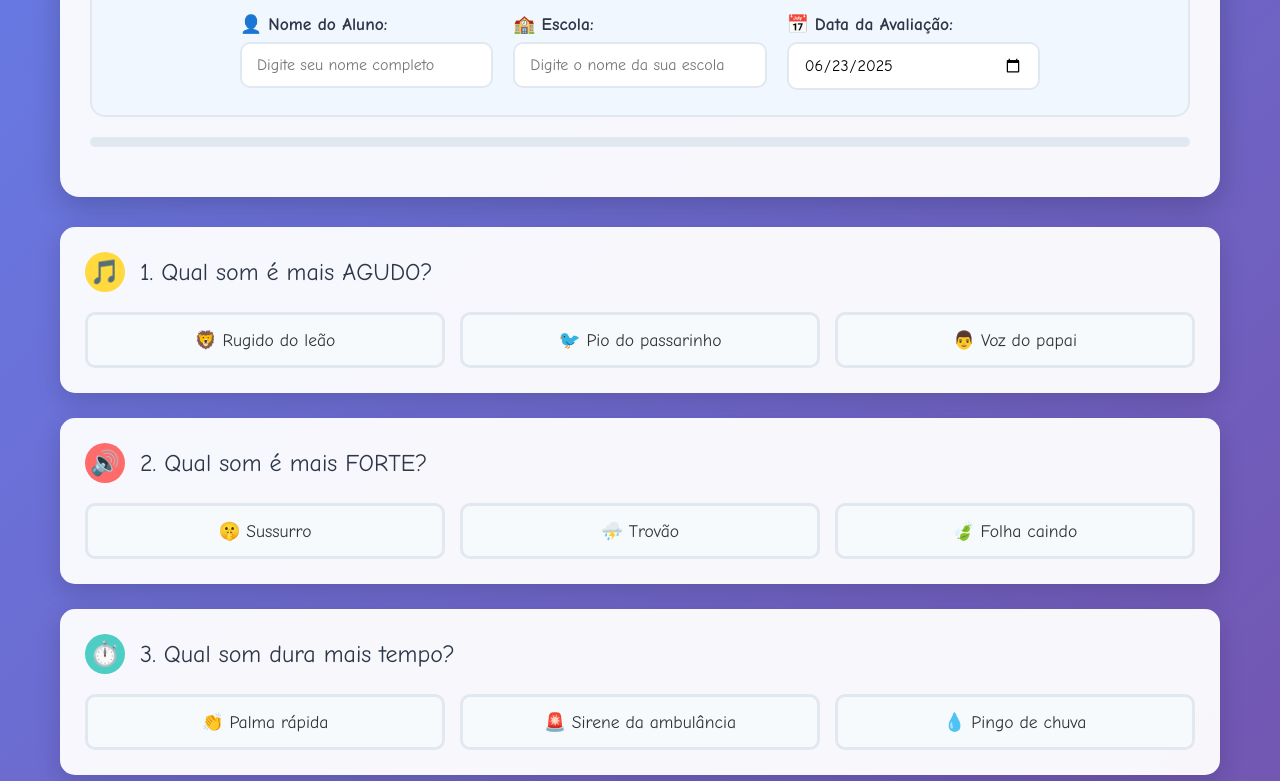
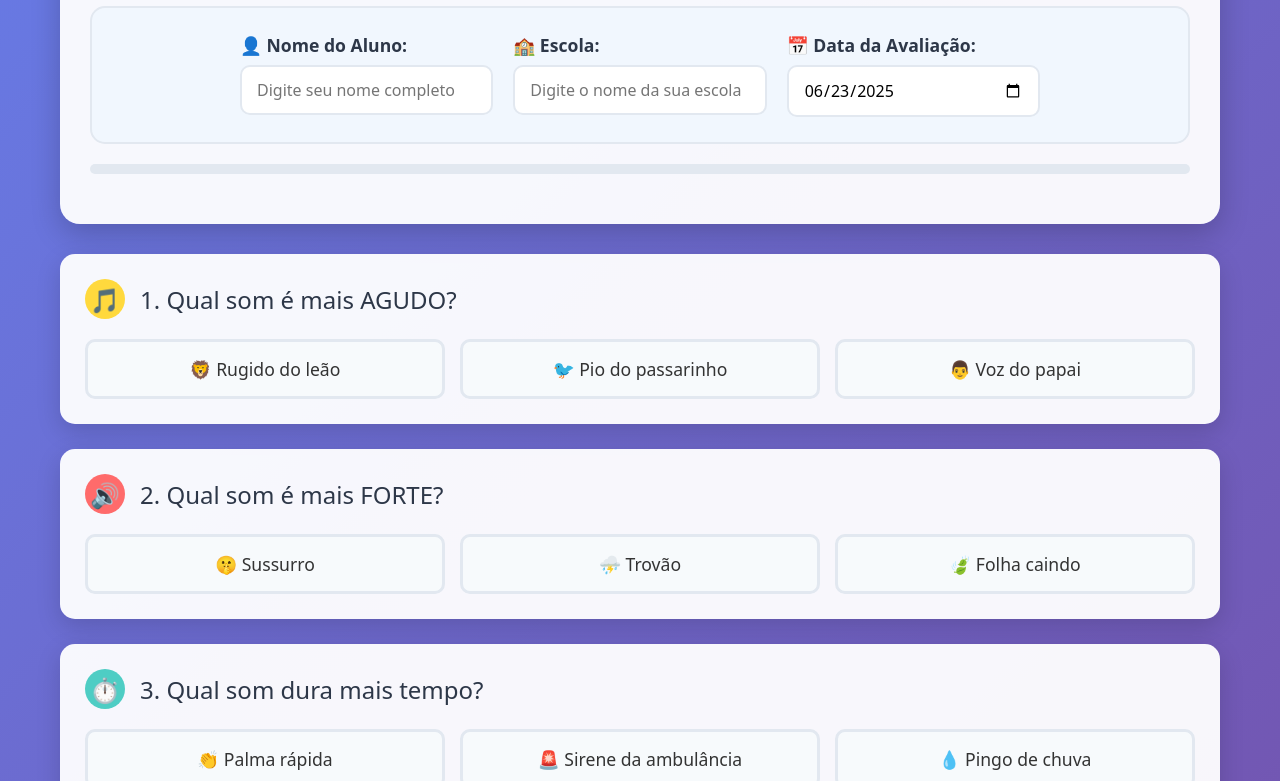
Before and after one commit to ZicBusiness/Soundproperties, a plain HTML site: page index.html in a window 1280 px wide. Shown: the part 335-1116 px from the top of the page. Drawn offline with nearby package versions, Linux system fonts and the light colour scheme.

Commit message:
Update index.html changes in font

```diff
--- a/index.html
+++ b/index.html
@@ -12,7 +12,7 @@
         }
 
         body {
-            font-family: 'Comic Sans MS', cursive, sans-serif;
+            font-family: 'Baumans', system-ui;
             background: linear-gradient(135deg, #667eea 0%, #764ba2 100%);
             min-height: 100vh;
             color: #333;
```
